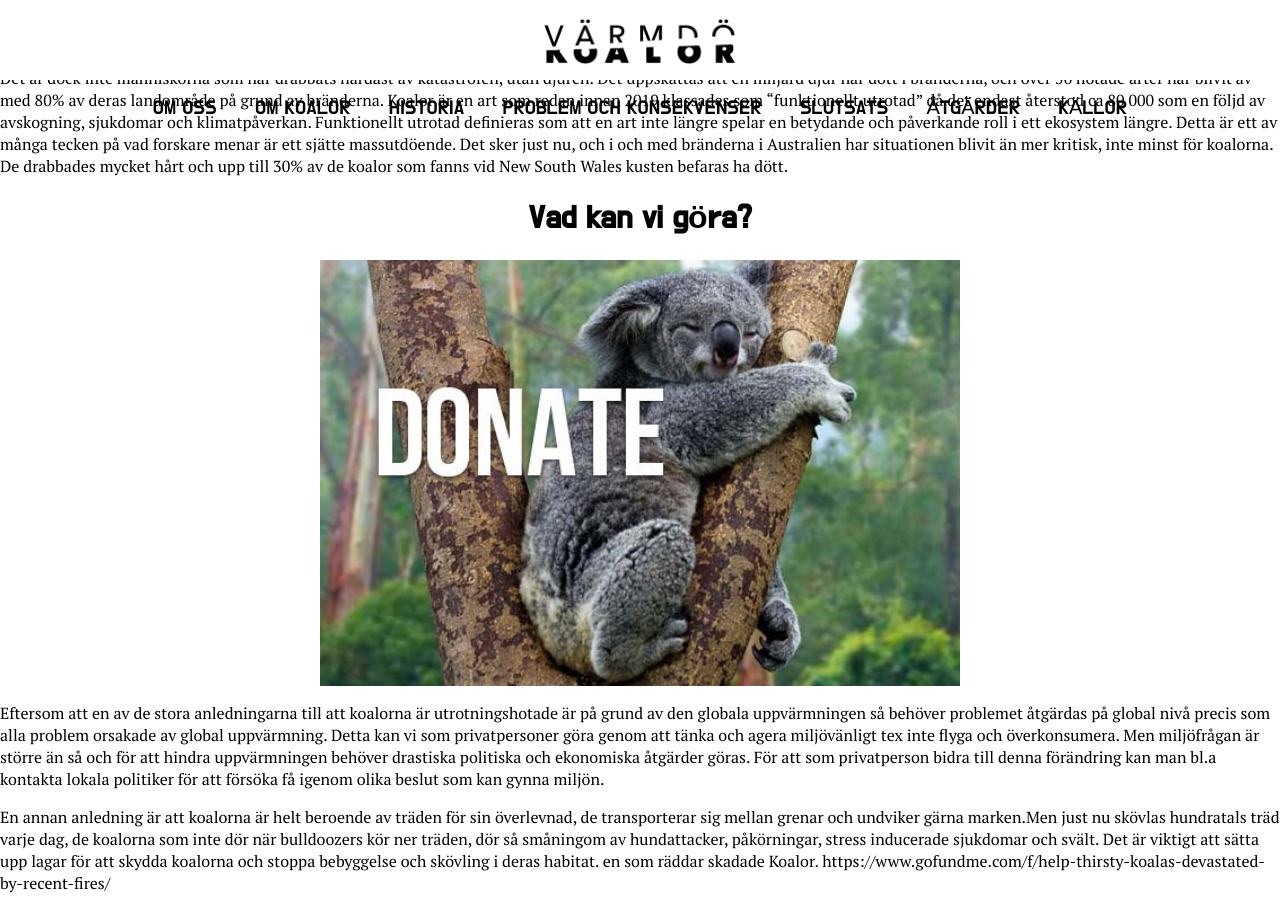
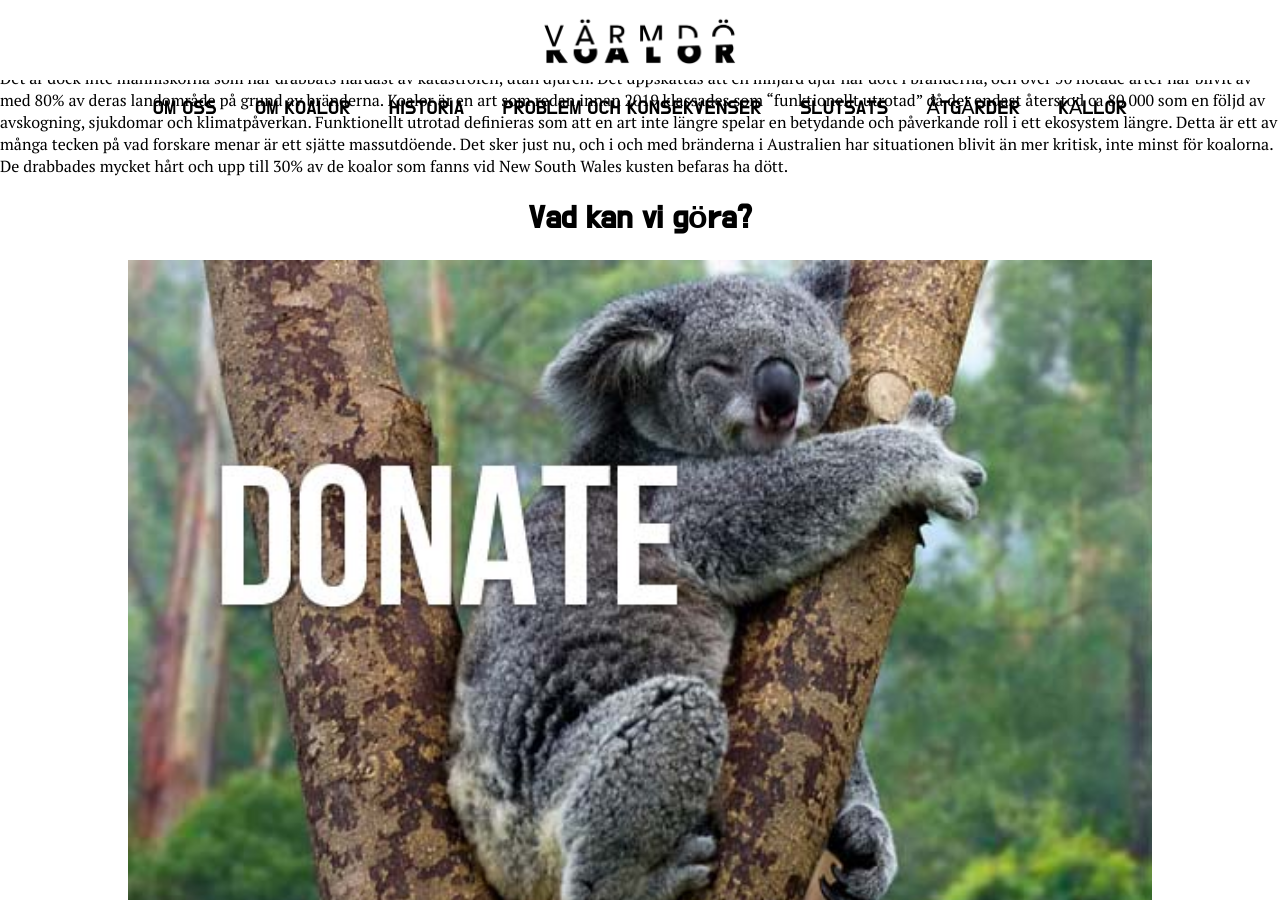
Before and after one commit to limbero/stackars-koalorna, a Jekyll site: the page built from _atgarder/atgarder.md, in a window 1280 px wide and 900 px high, scrolled down 628 px. Built offline with Jekyll 4.4.1, drawn with Linux system fonts in a browser that asks for light colours; comment, search, counter and statistics services are not loaded.

Commit message:
Update atgarder.md

```diff
--- a/_atgarder/atgarder.md
+++ b/_atgarder/atgarder.md
@@ -7,7 +7,7 @@ Bränder har härjat i Australien sedan september 2019, i staten New South Wales
 Det är dock inte människorna som har drabbats hårdast av katastrofen, utan djuren. Det uppskattas att en miljard djur har dött i bränderna, och över 50 hotade arter har blivit av med 80% av deras landområde på grund av bränderna. Koalor är en art som redan innan 2019 klassades som “funktionellt utrotad” då det endast återstod ca 80 000 som en följd av avskogning, sjukdomar och klimatpåverkan. Funktionellt utrotad definieras som att en art inte längre spelar en betydande och påverkande roll i ett ekosystem längre. Detta är ett av många tecken på vad forskare menar är ett sjätte massutdöende. Det sker just nu, och i och med bränderna i Australien har situationen blivit än mer kritisk, inte minst för koalorna. De drabbades mycket hårt och upp till 30% av de koalor som fanns vid New South Wales kusten befaras ha dött.
 
 # Vad kan vi göra?
-<img alt="Bild på koala med uppmaningen att donera" src="{{ site.baseurl }}/assets/Donatakoalas.jpg" style="width: 50%; display: block; margin: 0 auto;">
+<img alt="Bild på koala med uppmaningen att donera" src="{{ site.baseurl }}/assets/Donatakoalas.jpg" style="width: 80%; display: block; margin: 0 auto;">
 
 Eftersom att en av de stora anledningarna till att koalorna är utrotningshotade är på grund av den globala uppvärmningen så behöver problemet åtgärdas på global nivå precis som alla problem orsakade av global uppvärmning. Detta kan vi som privatpersoner göra genom att tänka och agera miljövänligt tex inte flyga och överkonsumera. Men miljöfrågan är större än så och för att hindra uppvärmningen behöver drastiska politiska och ekonomiska åtgärder göras. För att som privatperson bidra till denna förändring kan man bl.a kontakta lokala politiker för att försöka få igenom olika beslut som kan gynna miljön.
 
```
